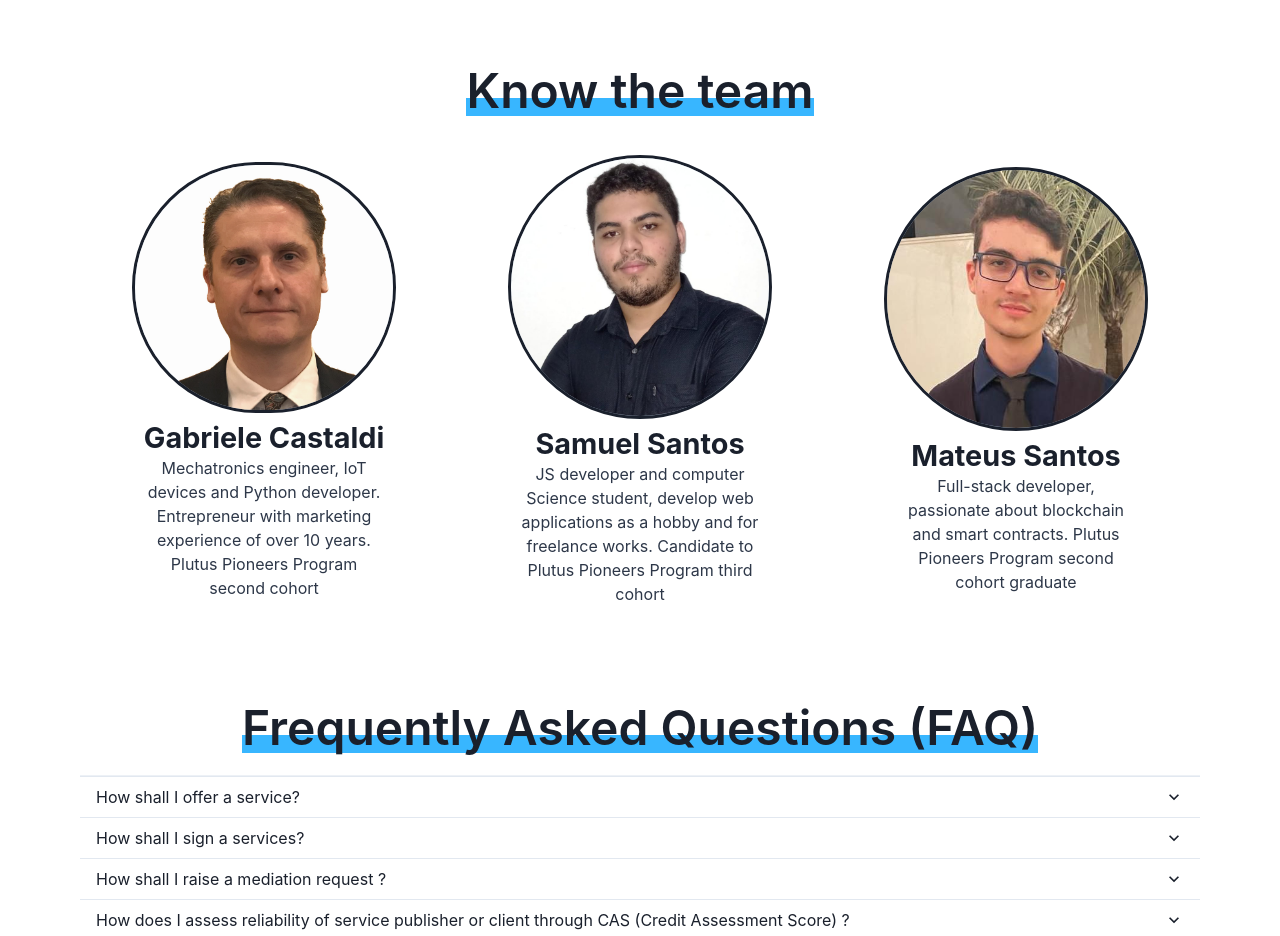
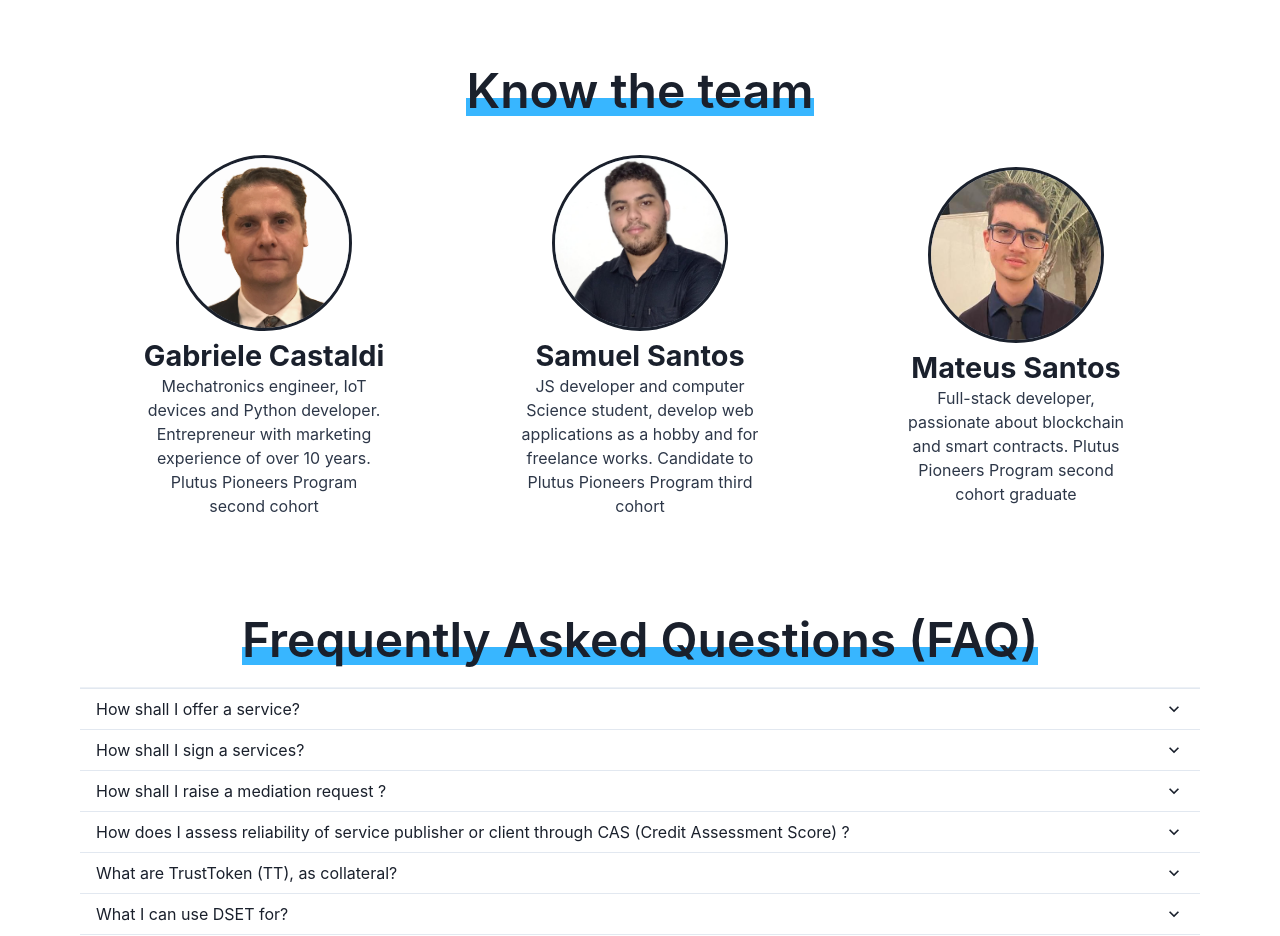
Before and after one commit to athena-labz/athena-frontend, a Next.js app: page / in a window 1280 px wide. Shown: the part 1700-2636 px from the top of the page. Built offline with nearby package versions, Linux system fonts and the light colour scheme.

Commit message:
Update index.tsx

```diff
--- a/components/TeamSection/index.tsx
+++ b/components/TeamSection/index.tsx
@@ -36,14 +36,15 @@ function StatsCard(props: StatsCardProps) {
   const { title,helpText,image } = props;
   return (
       <Box
-        maxW={'320px'}
+        maxW={'500px'}
         w={'full'}
         rounded={'lg'}
         p={4}
         mx={10}
         textAlign={'center'}>
         <Avatar
-          size={'2.8rem'}
+          width={"11rem"}
+          height={"11rem"}
           src={image}
           alt={'Avatar Alt'}
           mb={0}
@@ -61,9 +62,6 @@ function StatsCard(props: StatsCardProps) {
           px={3}>
           {helpText}
         </Text>
-
-
-
       </Box>
   );
 }
```
